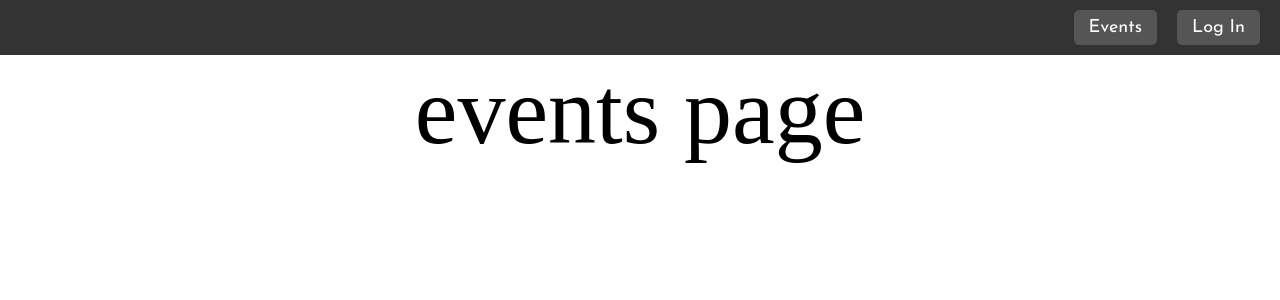
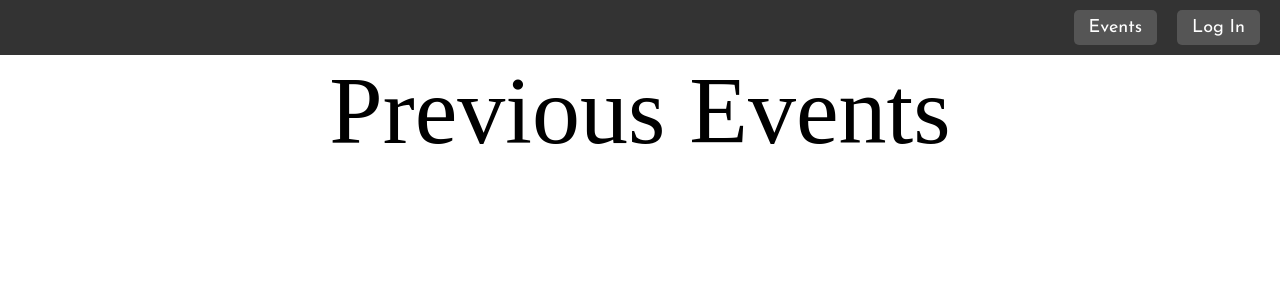
Before and after one commit to jglu/htn-2025-oa, a React (Vite) app: page / in a window 1280 px wide. Shown: the top 300 px of the page. Built offline with nearby package versions, Linux system fonts and the light colour scheme; no server answers; a web font is replaced by a local one.

Commit message:
rewrite heading text

```diff
--- a/src/pages/Events.jsx
+++ b/src/pages/Events.jsx
@@ -13,7 +13,7 @@ const Events = () => {
 
     return (
         <>
-            <h1>events page</h1>
+            <h1>Previous Events</h1>
         </>
     )
 }
--- a/src/pages/Login.jsx
+++ b/src/pages/Login.jsx
@@ -8,7 +8,7 @@ const Login = () => {
 
     return (
         <>
-            <h1>login page</h1>
+            <h1>Log In</h1>
             <LoginForm/>
         </>
     )
--- a/src/pages/NotFound.jsx
+++ b/src/pages/NotFound.jsx
@@ -7,7 +7,8 @@
 const NotFound = () => {
     return (
         <>
-            <p>not found page</p>
+            <h1>404</h1>
+            <p>Page not found!</p>
         </>
     )
 }
```
